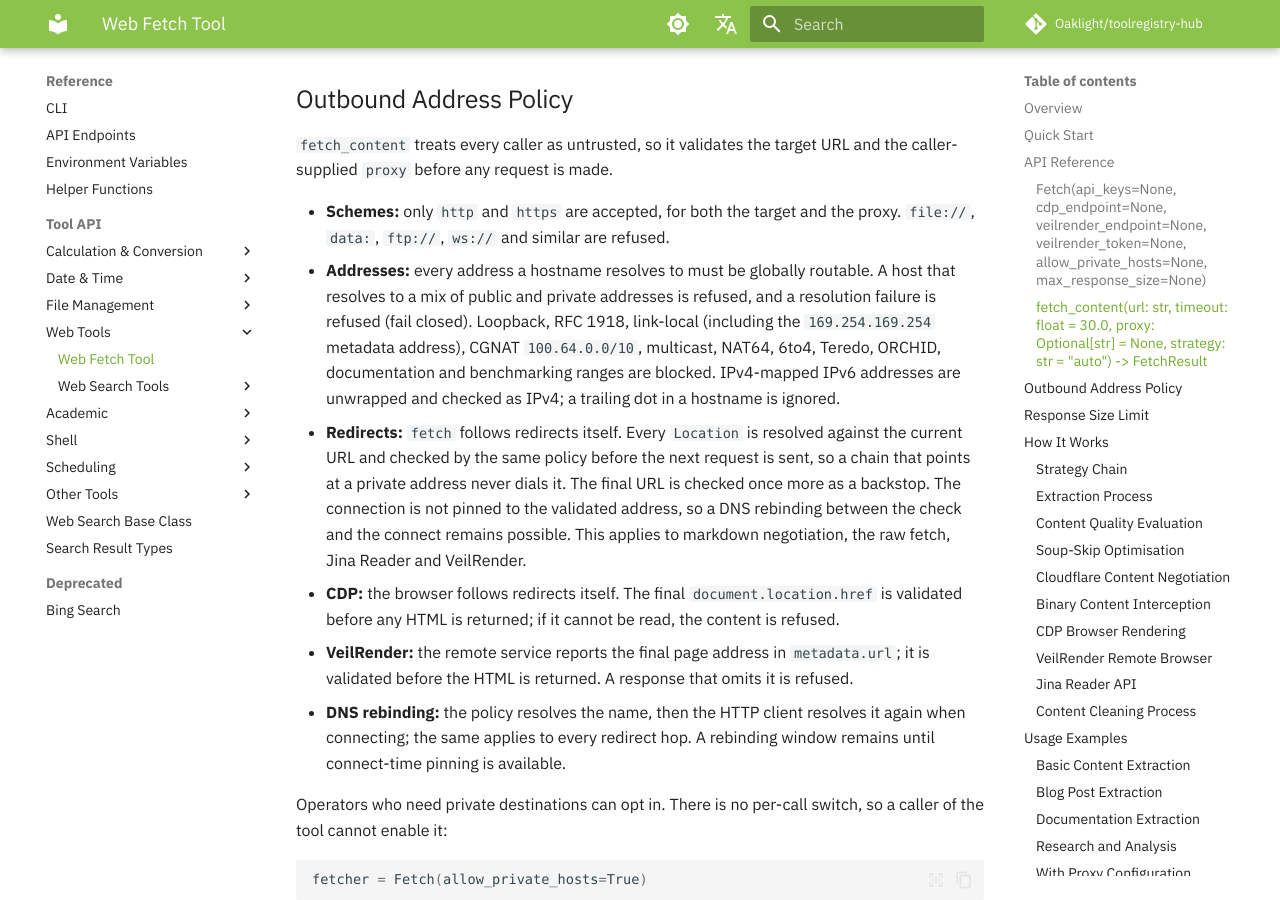
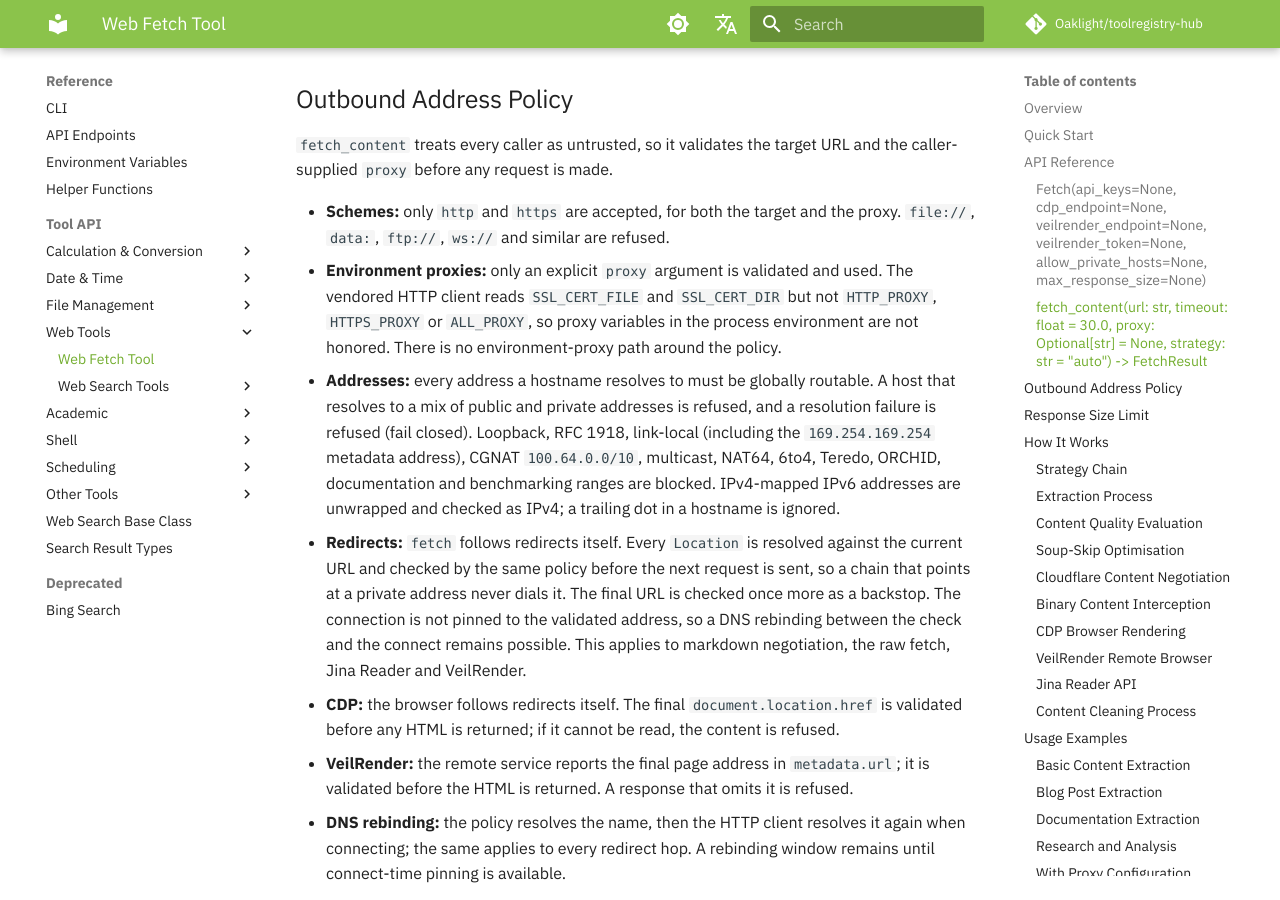
Before and after one commit to Oaklight/toolregistry-hub, an MkDocs documentation site: the page built from docs/tools/websearch/web_fetch_tool.md, in a window 1280 px wide and 900 px high, scrolled down 3167 px. Built offline with MkDocs 1.6.1 and Material for MkDocs 9.7.7, drawn with Linux system fonts in a browser that asks for light colours; some web fonts are replaced; comment, search, counter and statistics services are not loaded.

Commit message:
docs(fetch): state that environment proxies are not read (#252)

```diff
--- a/docs/tools/websearch/web_fetch_tool.md
+++ b/docs/tools/websearch/web_fetch_tool.md
@@ -89,6 +89,7 @@ Extract content from a given URL using available methods.
 `fetch_content` treats every caller as untrusted, so it validates the target URL and the caller-supplied `proxy` before any request is made.
 
 - **Schemes:** only `http` and `https` are accepted, for both the target and the proxy. `file://`, `data:`, `ftp://`, `ws://` and similar are refused.
+- **Environment proxies:** only an explicit `proxy` argument is validated and used. The vendored HTTP client reads `SSL_CERT_FILE` and `SSL_CERT_DIR` but not `HTTP_PROXY`, `HTTPS_PROXY` or `ALL_PROXY`, so proxy variables in the process environment are not honored. There is no environment-proxy path around the policy.
 - **Addresses:** every address a hostname resolves to must be globally routable. A host that resolves to a mix of public and private addresses is refused, and a resolution failure is refused (fail closed). Loopback, RFC 1918, link-local (including the `169.254.169.254` metadata address), CGNAT `100.64.0.0/10`, multicast, NAT64, 6to4, Teredo, ORCHID, documentation and benchmarking ranges are blocked. IPv4-mapped IPv6 addresses are unwrapped and checked as IPv4; a trailing dot in a hostname is ignored.
 - **Redirects:** `fetch` follows redirects itself. Every `Location` is resolved against the current URL and checked by the same policy before the next request is sent, so a chain that points at a private address never dials it. The final URL is checked once more as a backstop. The connection is not pinned to the validated address, so a DNS rebinding between the check and the connect remains possible. This applies to markdown negotiation, the raw fetch, Jina Reader and VeilRender.
 - **CDP:** the browser follows redirects itself. The final `document.location.href` is validated before any HTML is returned; if it cannot be read, the content is refused.
```
